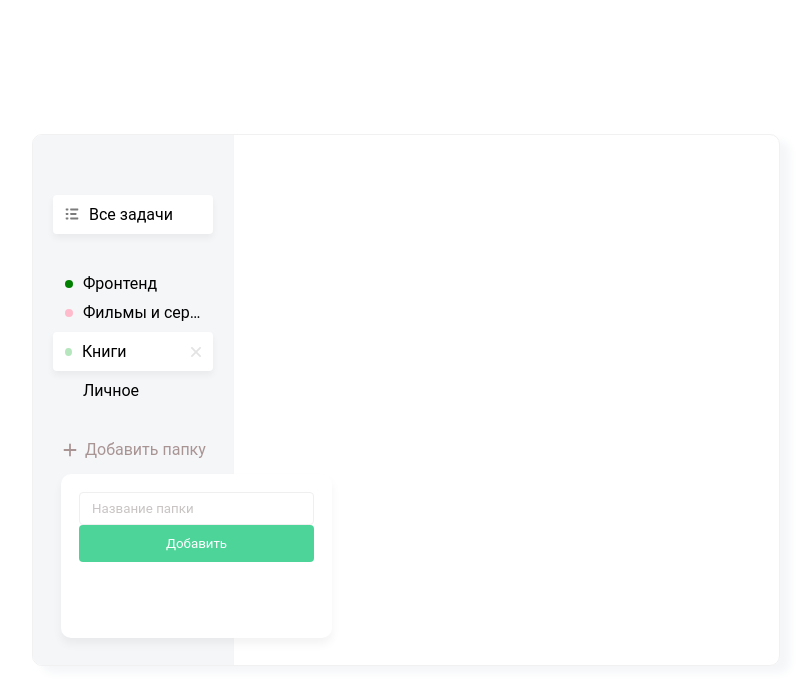
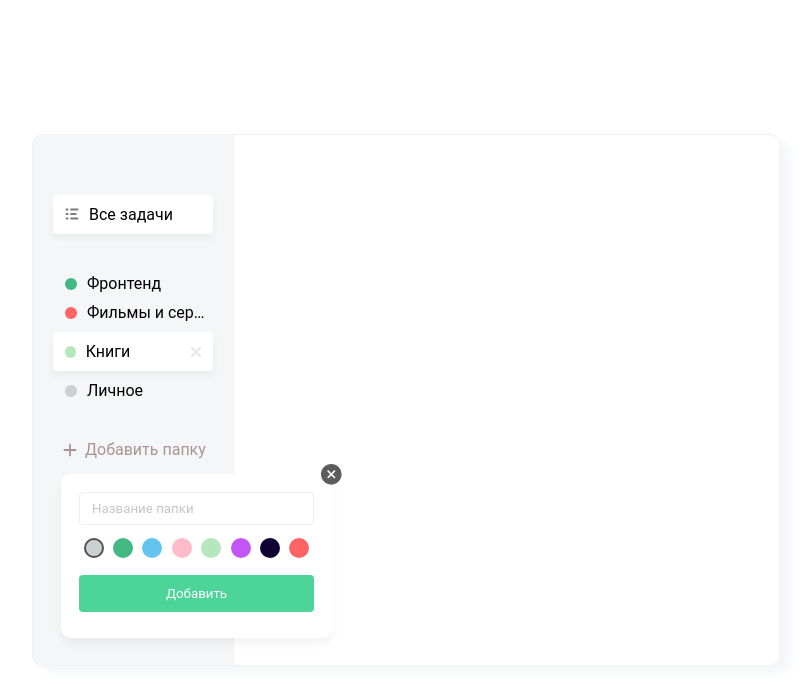
Before and after one commit to dmitriy9427/todo-list-react, a React (Create React App) app: page / in a window 1280 px wide. Both pictures are taken after a click on the item "Добавить папку". Shown: the top 688 px of the page, without its empty margins (234-1045 px from the left). Built offline with nearby package versions, Linux system fonts and the light colour scheme.

Commit message:
сверстал модальное окно для добавления задач

```diff
--- a/src/components/AddListPopup/AddListPopup.jsx
+++ b/src/components/AddListPopup/AddListPopup.jsx
@@ -1,8 +1,54 @@
-import React from "react";
+import React, { useState } from "react";
+import Badge from "../Badge/Badge";
+import closeSvg from "../../images/close.svg";
 
 import "./AddListPopup.scss";
 
-function AddListPopup() {
+function AddListPopup({ setPopup }) {
+  const [colors, setColors] = useState([
+    {
+      id: 1,
+      hex: "#C9D1D3",
+      name: "grey",
+    },
+    {
+      id: 2,
+      hex: "#42B883",
+      name: "green",
+    },
+    {
+      id: 3,
+      hex: "#64C4ED",
+      name: "blue",
+    },
+    {
+      id: 4,
+      hex: "#FFBBCC",
+      name: "pink",
+    },
+    {
+      id: 5,
+      hex: "#B6E6BD",
+      name: "lime",
+    },
+    {
+      id: 6,
+      hex: "#C355F5",
+      name: "purple",
+    },
+    {
+      id: 7,
+      hex: "#110133",
+      name: "black",
+    },
+    {
+      id: 8,
+      hex: "#FF6464",
+      name: "red",
+    },
+  ]);
+  const [selectedColor, setSelectedColor] = useState(colors[0].id);
+
   return (
     <div className="add-popup">
       <input
@@ -10,8 +56,28 @@ function AddListPopup() {
         placeholder="Название папки"
         type="text"
       />
-      <ul></ul>
+      <ul className="add-popup__list">
+        {colors.map((color) => (
+          <li
+            key={color.hex}
+            className="add-popup__item"
+            title="Выберите цвет для заголовка задачи"
+          >
+            <Badge
+              onClick={() => setSelectedColor(color.id)}
+              color={color.name}
+              className={selectedColor === color.id && "active"}
+            />
+          </li>
+        ))}
+      </ul>
       <button className="add-popup__button button">Добавить</button>
+      <img
+        onClick={() => setPopup(false)}
+        className="add-popup__remove"
+        src={closeSvg}
+        alt="Кнопка закрыть"
+      />
     </div>
   );
 }
--- a/src/components/AddListPopup/AddListPopup.scss
+++ b/src/components/AddListPopup/AddListPopup.scss
@@ -1,4 +1,5 @@
 .add-popup {
+  position: relative;
   width: 235px;
   height: 128px;
   background: #ffffff;
@@ -10,8 +11,31 @@
   &__input {
     box-sizing: border-box;
   }
+
+  &__list {
+    display: flex;
+    flex-direction: row;
+    flex-wrap: nowrap;
+    justify-content: space-around;
+    padding: 13px 0;
+    cursor: pointer;
+  }
+
   &__button {
     width: 100%;
     height: 37px;
   }
+  &__remove {
+    position: absolute;
+    top: -10px;
+    right: -10px;
+    border: none;
+    outline: none;
+    background-color: transparent;
+    cursor: pointer;
+    svg {
+      width: 20px;
+      height: 20px;
+    }
+  }
 }
--- /dev/null
+++ b/src/components/Badge/Badge.jsx
@@ -0,0 +1,9 @@
+import React from "react";
+import "./Badge.scss";
+
+function Badge({ color, onClick, className }) {
+  return (
+    <i onClick={onClick} className={`badge badge-${color} ${className}`}></i>
+  );
+}
+export default Badge;
--- /dev/null
+++ b/src/components/Badge/Badge.scss
@@ -0,0 +1,38 @@
+.badge {
+  display: inline-block;
+  width: 16px;
+  height: 16px;
+  border-radius: 50%;
+  border: 2px solid transparent;
+  cursor: pointer;
+  &.active {
+    border: 2px solid #525252;
+  }
+
+  &-green {
+    background-color: #42b883;
+  }
+  &-red {
+    background-color: #ff6464;
+  }
+  &-lime {
+    background-color: #b6e6bd;
+  }
+  &-grey {
+    background-color: #c9d1d3;
+  }
+
+  &-blue {
+    background-color: #64c4ed;
+  }
+
+  &-pink {
+    background-color: #ffbbcc;
+  }
+  &-purple {
+    background-color: #c355f5;
+  }
+  &-black {
+    background-color: #110133;
+  }
+}
--- a/src/components/List/List.jsx
+++ b/src/components/List/List.jsx
@@ -2,8 +2,9 @@ import React, { useState } from "react";
 import AddListPopup from "../AddListPopup/AddListPopup";
 
 import "./List.scss";
+import Badge from "../Badge/Badge";
 
-function List({}) {
+function List() {
   const [tasks, setTasks] = useState([
     {
       id: 1,
@@ -46,7 +47,7 @@ function List({}) {
     },
     {
       id: 3,
-      color: "white-red",
+      color: "red",
       title: "Фильмы и сериалы",
       active: false,
       deleteIcon: (
@@ -66,7 +67,7 @@ function List({}) {
     },
     {
       id: 4,
-      color: "white-green",
+      color: "lime",
       title: "Книги",
       active: true,
       deleteIcon: (
@@ -86,7 +87,7 @@ function List({}) {
     },
     {
       id: 5,
-      color: "gray",
+      color: "grey",
       title: "Личное",
       active: false,
       deleteIcon: (
@@ -137,28 +138,20 @@ function List({}) {
               className={task.active ? "active" : ""}
               key={task.id}
             >
-              {task.icon ? (
-                <i>{task.icon}</i>
-              ) : (
-                <i className={`badge badge-${task.color}`}></i>
-              )}
+              {task.icon ? <i>{task.icon}</i> : <Badge color={task.color} />}
               <span>{task.title}</span>
               {task.active ? <i className="delete">{task.deleteIcon}</i> : ""}
             </li>
           ) : (
             <li className={task.active ? "active" : ""} key={task.id}>
-              {task.icon ? (
-                <i>{task.icon}</i>
-              ) : (
-                <i className={`badge badge-${task.color}`}></i>
-              )}
+              {task.icon ? <i>{task.icon}</i> : <Badge color={task.color} />}
               <span>{task.title}</span>
               {task.active ? <i className="delete">{task.deleteIcon}</i> : ""}
             </li>
           );
         })}
       </ul>
-      {popup && <AddListPopup />}
+      {popup && <AddListPopup setPopup={setPopup} />}
     </div>
   );
 }
--- a/src/components/List/List.scss
+++ b/src/components/List/List.scss
@@ -9,6 +9,9 @@
       flex-direction: row;
       align-items: center;
       padding-left: 12px;
+      &:hover {
+        color: darken($color: #5c5656, $amount: 10%);
+      }
 
       &.active {
         background: #ffffff;
@@ -18,25 +21,12 @@
       }
       i {
         margin-right: 10px;
-
         &.badge {
-          display: inline-flex;
+          display: inline-block;
           width: 8px;
           height: 8px;
-          border-radius: 50%;
-          &-green {
-            background-color: green;
-          }
-          &-white-red {
-            background-color: #ffbbcc;
-          }
-          &-white-green {
-            background-color: #b6e6bd;
-          }
-          &-grey {
-            background-color: #c9d1d3;
-          }
         }
+
         &.delete {
           margin: 0;
 
```
